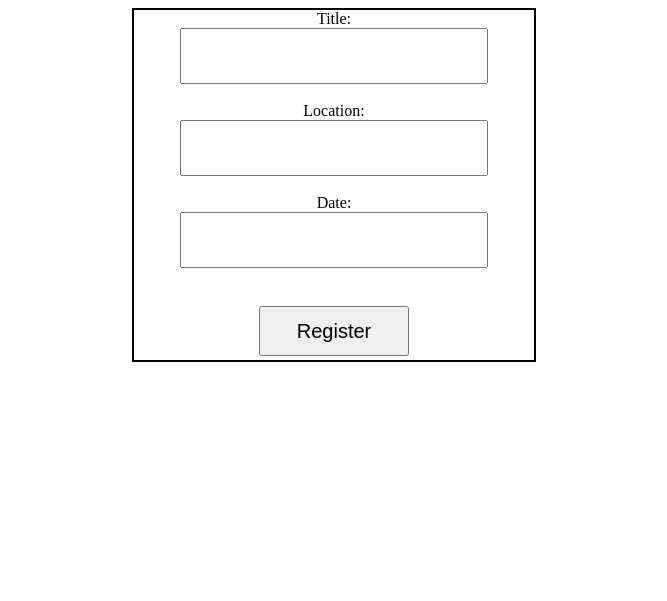
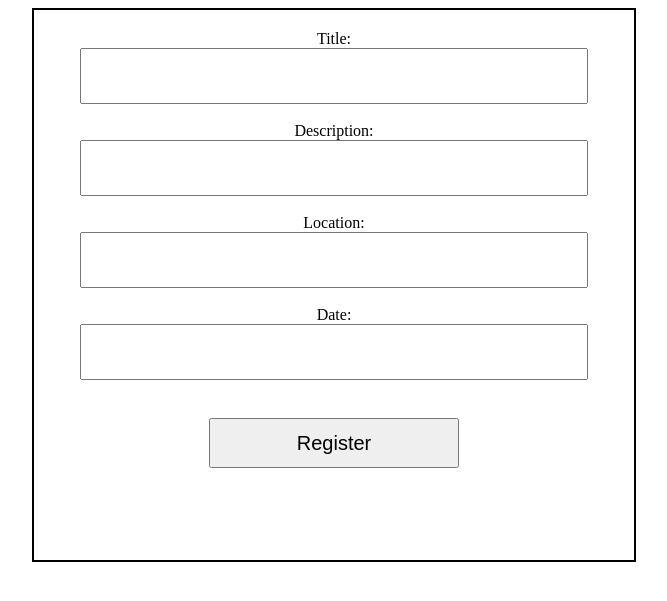
Before and after one commit to AndrewidRizk/CSHub-Hack, a Flask app: template templates/add.html in a window 1280 px wide. Shown: the top 601 px of the page, without its empty margins (306-973 px from the left). Run offline with Flask 2, Linux system fonts and the light colour scheme; the template is opened without the code that fills it, so the values that code supplies are empty.

Commit message:
add.html

```diff
--- a/templates/add.html
+++ b/templates/add.html
@@ -4,38 +4,43 @@
   <style>
     /* Style for text boxes */
     input[type=text] {
-      width: 300px;
+      width: 500px;
       height: 50px;
       font-size: 20px;
       text-align: center;
     }
-
     /* Style for the container box */
 .container {
   border: 2px solid black;
-      width: 400px;
-      height: 350px;
+  width: 600px;
+  height: 550px;
   margin: 0 auto;
   text-align: center;
 }
 
 /* Style for the button */
 button {
-      width: 150px;
+  width: 250px;
   height: 50px;
   font-size: 20px;
   margin: 20px auto;
   display: block;
 }
+/* Style for the form */
+form {
+    padding: 20px;
+}
 </style>
 </head>
 <body>
-
 <div class="container">
   <form>
     <label for="title">Title:</label>
     <br>
     <input type="text" id="title" name="title"><br><br>
+    <label for="description">Description:</label>
+    <br>
+    <input type="text" id="description" name="description"><br><br>
     <label for="location">Location:</label>
     <br>
     <input type="text" id="location" name="location"><br><br>
@@ -45,16 +50,15 @@
     <button type="button" onclick="register()">Register</button>
   </form>
 </div>
-
 <script>
   function register() {
     // Code to execute when the "register" button is clicked goes here
     var title = document.getElementById("title").value;
+    var description = document.getElementById("description").value;
     var location = document.getElementById("location").value;
     var date = document.getElementById("date").value;
-    alert("Title: " + title + "\nLocation: " + location + "\nDate: " + date);
+    alert("Title: " + title + "\nDescription: " + description + "\nLocation: " + location + "\nDate: " + date);
   }
 </script>
-
 </body>
 </html>
```
Lines whose indentation alone changed are shown as unchanged.
